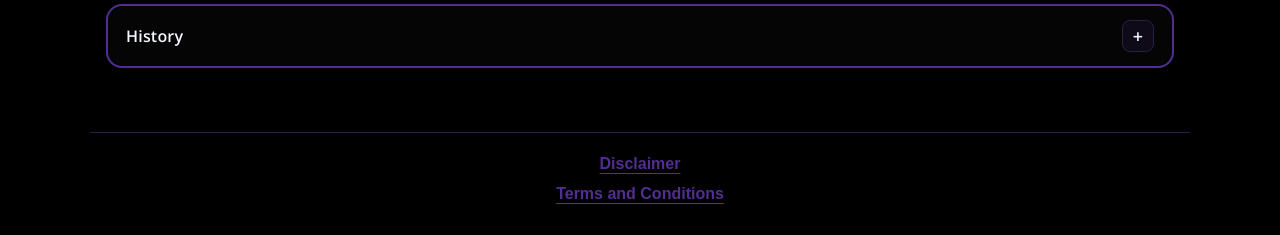
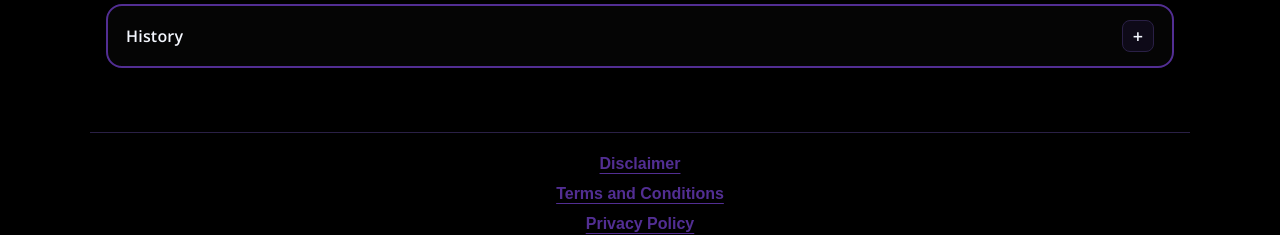
Before and after one commit to CarGrader/cargrader.app, a Flask app: template cargrader.app/templates/index.html in a window 1280 px wide. Shown: the part 1352-1587 px from the top of the page. Before the commit the page ends 1556 px from the top, so only its background shows below. Run offline with Flask 3, Linux system fonts and the light colour scheme; the template is opened without the code that fills it, so the values that code supplies are empty; parts of the project's set-up code (start-up, migrations or seed data) failed here and were passed over.

Commit message:
Update index.html add privacy button

```diff
--- a/cargrader.app/templates/index.html
+++ b/cargrader.app/templates/index.html
@@ -141,6 +141,9 @@
       <button id="btnTerms" class="results__certainty-btn footer-btn" type="button">
         Terms and Conditions
       </button>
+      <button id="btnPrivacy" class="results__certainty-btn footer-btn" type="button">
+        Privacy Policy
+      </button>
     </div>
   </footer>
   <script src="{{ url_for('static', filename='js/app.js') }}"></script>
```
